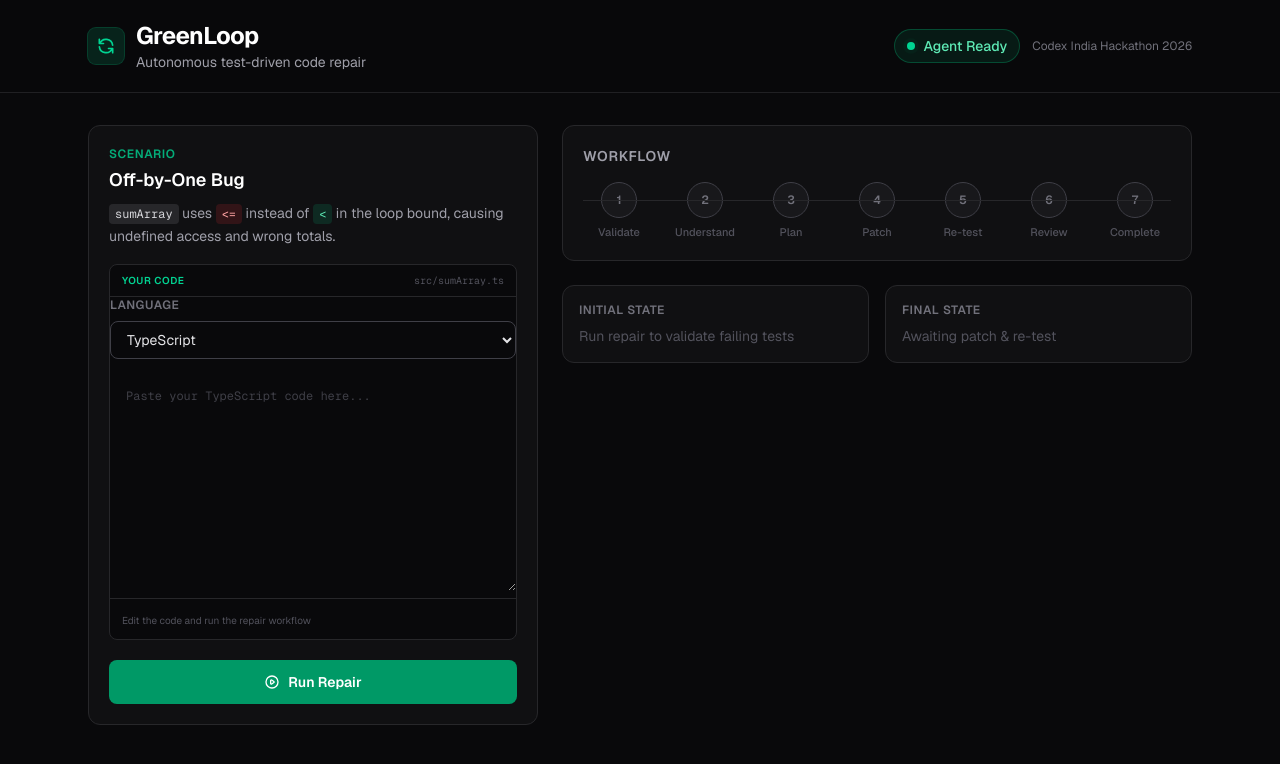
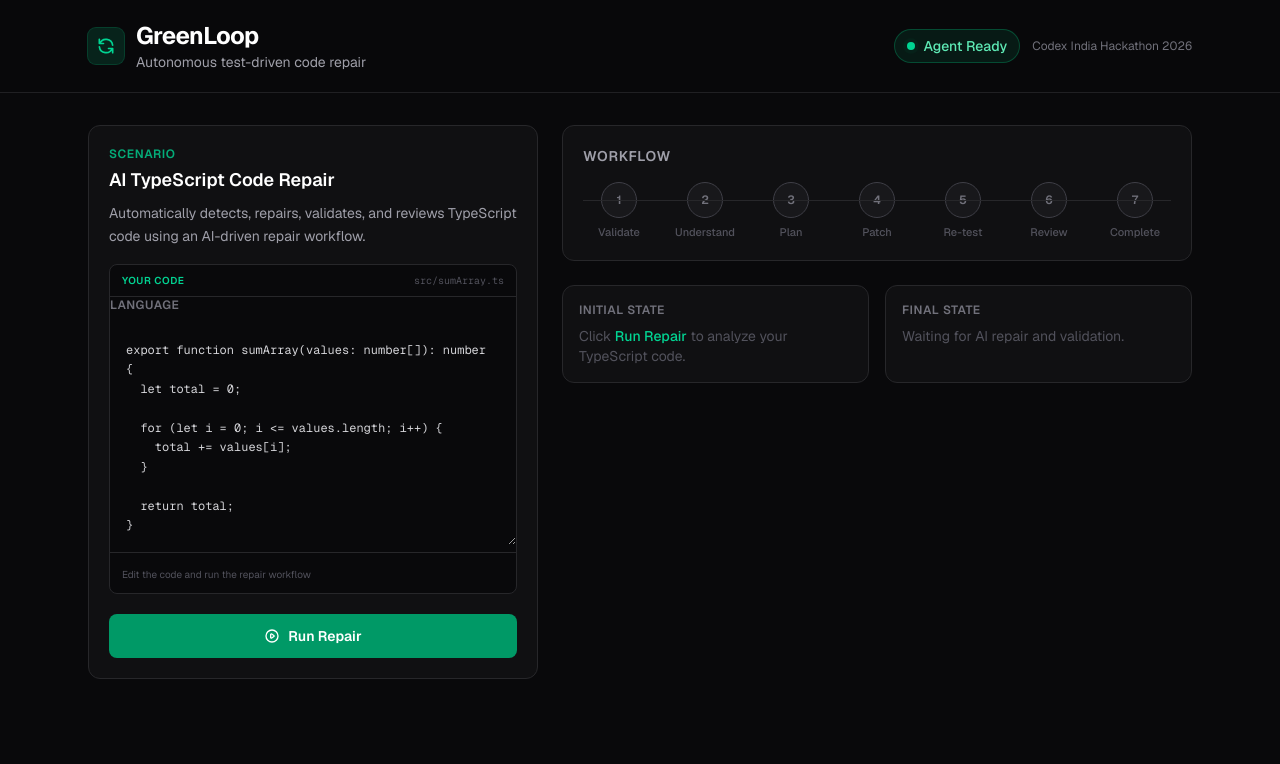
Before and after one commit to HarshChaudhary31/codex-india-hackathon-2026, a Next.js app: page / in a window 1280 px wide. Shown: the top 764 px of the page. Built offline with nearby package versions, Linux system fonts and the light colour scheme.

Commit message:
Improve GreenLoop TypeScript repair workflow

```diff
--- a/components/greenloop-dashboard.tsx
+++ b/components/greenloop-dashboard.tsx
@@ -199,10 +199,17 @@ export function GreenLoopDashboard() {
   const [activeStepIndex, setActiveStepIndex] = useState(-1);
   const [result, setResult] = useState<RepairRunResult | null>(null);
   const [error, setError] = useState<string | null>(null);
-const [language, setLanguage] =
-  useState<SupportedLanguage>("typescript");
+const language = "typescript";
 
-  const [sourceCode, setSourceCode] = useState("");
+  const [sourceCode, setSourceCode] = useState(`export function sumArray(values: number[]): number {
+  let total = 0;
+
+  for (let i = 0; i <= values.length; i++) {
+    total += values[i];
+  }
+
+  return total;
+}`);
 
 
   const stepStatuses = useMemo(
@@ -236,7 +243,6 @@ const [language, setLanguage] =
   body: JSON.stringify({
   mode: "ai",
   sourceCode,
-  language,
 }),
 });
       const data = (await response.json()) as RepairRunResult & { error?: string };
@@ -319,20 +325,9 @@ if (!data.success) {
               <div className="mb-1 text-xs font-semibold uppercase tracking-wider text-emerald-400/80">
                 Scenario
               </div>
-              <h2 className="text-lg font-semibold text-white">Off-by-One Bug</h2>
+              <h2 className="text-lg font-semibold text-white">AI TypeScript Code Repair</h2>
            <p className="mt-2 text-sm leading-relaxed text-zinc-400">
-                <code className="rounded bg-zinc-800 px-1.5 py-0.5 font-mono text-xs text-zinc-300">
-                  sumArray
-                </code>{" "}
-                uses{" "}
-                <code className="rounded bg-red-500/15 px-1.5 py-0.5 font-mono text-xs text-red-300">
-                  &lt;=
-                </code>{" "}
-                instead of{" "}
-                <code className="rounded bg-emerald-500/15 px-1.5 py-0.5 font-mono text-xs text-emerald-300">
-                  &lt;
-                </code>{" "}
-                in the loop bound, causing undefined access and wrong totals.
+  Automatically detects, repairs, validates, and reviews TypeScript code using an AI-driven repair workflow.
 </p>
 
               <div className="mt-4 overflow-hidden rounded-lg border border-zinc-800 bg-zinc-950">
@@ -350,24 +345,7 @@ if (!data.success) {
     Language
   </label>
 
-  <select
-    value={language}
-    onChange={(event) => {
-      const nextLanguage = event.target.value as SupportedLanguage;
-      setLanguage(nextLanguage);
-      setSourceCode("");
-      setResult(null);
-      setError(null);
-      setActiveStepIndex(-1);
-    }}
-    disabled={running}
-    className="w-full rounded-lg border border-zinc-700 bg-zinc-950 px-3 py-2 text-sm text-zinc-200"
-  >
-    <option value="typescript">TypeScript</option>
-    <option value="python">Python</option>
-    <option value="cpp">C++</option>
-    <option value="c">C</option>
-  </select>
+
 </div>
 
   <textarea
@@ -476,10 +454,12 @@ if (!data.success) {
             </div>
 
             <div className="grid gap-4 sm:grid-cols-2">
+  {/* Initial State */}
   <div className="rounded-xl border border-zinc-800 bg-zinc-900/50 p-4">
     <div className="mb-2 text-xs font-semibold uppercase tracking-wider text-zinc-500">
       Initial State
     </div>
+
     {showRed && initialTest ? (
       <div className="space-y-2">
         <TestBadge
@@ -492,8 +472,8 @@ if (!data.success) {
         <p
           className={`text-sm font-medium ${
             initialTest.success
-          ? "text-emerald-300/90"
-          : "text-red-300/90"
+              ? "text-emerald-300"
+              : "text-red-300"
           }`}
         >
           {initialTest.success
@@ -508,16 +488,23 @@ if (!data.success) {
         </p>
       </div>
     ) : (
-                  <p className="text-sm text-zinc-600">Run repair to validate failing tests</p>
+      <p className="text-sm text-zinc-600">
+        Click{" "}
+        <span className="font-medium text-emerald-400">
+          Run Repair
+        </span>{" "}
+        to analyze your TypeScript code.
+      </p>
     )}
   </div>
 
+  {/* Final State */}
   <div className="rounded-xl border border-zinc-800 bg-zinc-900/50 p-4">
     <div className="mb-2 text-xs font-semibold uppercase tracking-wider text-zinc-500">
       Final State
     </div>
+
     {showGreen && finalTest ? (
-  initialTest?.success ? (
       <div className="space-y-2">
         <TestBadge
           passed={finalTest.summary.passed}
@@ -526,41 +513,21 @@ if (!data.success) {
           variant="green"
         />
 
-      <p className="text-sm font-medium text-emerald-300/90">
-        No repair needed
+        <p className="text-sm font-medium text-emerald-300">
+          ✅ Repair completed successfully
         </p>
 
         <p className="text-xs text-zinc-500">
-        Code was already correct.
+          All validation tests passed successfully.
         </p>
       </div>
     ) : (
-    <div className="space-y-2">
-      <TestBadge
-        passed={finalTest.summary.passed}
-        failed={finalTest.summary.failed}
-        total={finalTest.summary.total}
-        variant="green"
-      />
-
-      <p className="text-sm font-medium text-emerald-300/90">
-        GREEN — all tests passing
-      </p>
-
-      <p className="text-xs text-zinc-500">
-        {finalTest.summary.passed} of {finalTest.summary.total} tests passed
-      </p>
-    </div>
-  )
-) : (
       <p className="text-sm text-zinc-600">
-    Awaiting patch &amp; re-test
+        Waiting for AI repair and validation.
       </p>
     )}
-
   </div>
 </div>
-
             {activeStepIndex >= 1 && understandingEvent && (
   <div className="rounded-xl border border-zinc-800 bg-zinc-900/50 p-5">
                 <div className="mb-2 text-xs font-semibold uppercase tracking-wider text-zinc-500">
@@ -580,6 +547,7 @@ if (!data.success) {
                 <p className="mt-2 text-sm text-zinc-400">{understandingEvent.message}</p>
               </div>
             )}
+
 
             {showPlan && plan && (
               <div className="rounded-xl border border-zinc-800 bg-zinc-900/50 p-5">
```
Lines whose indentation alone changed are shown as unchanged.
